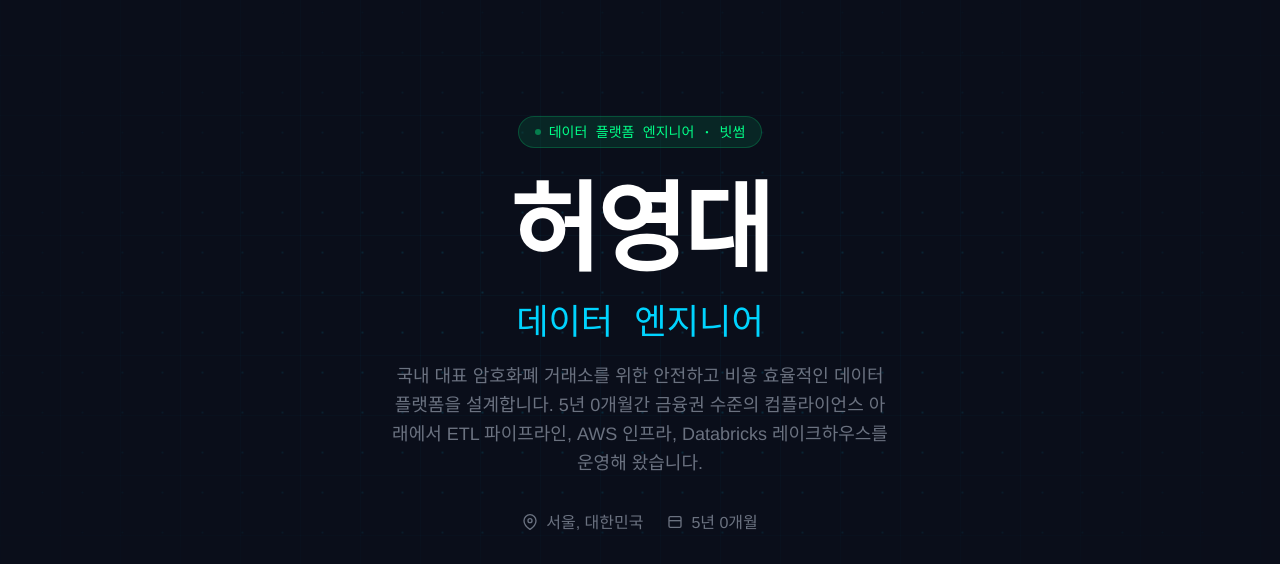
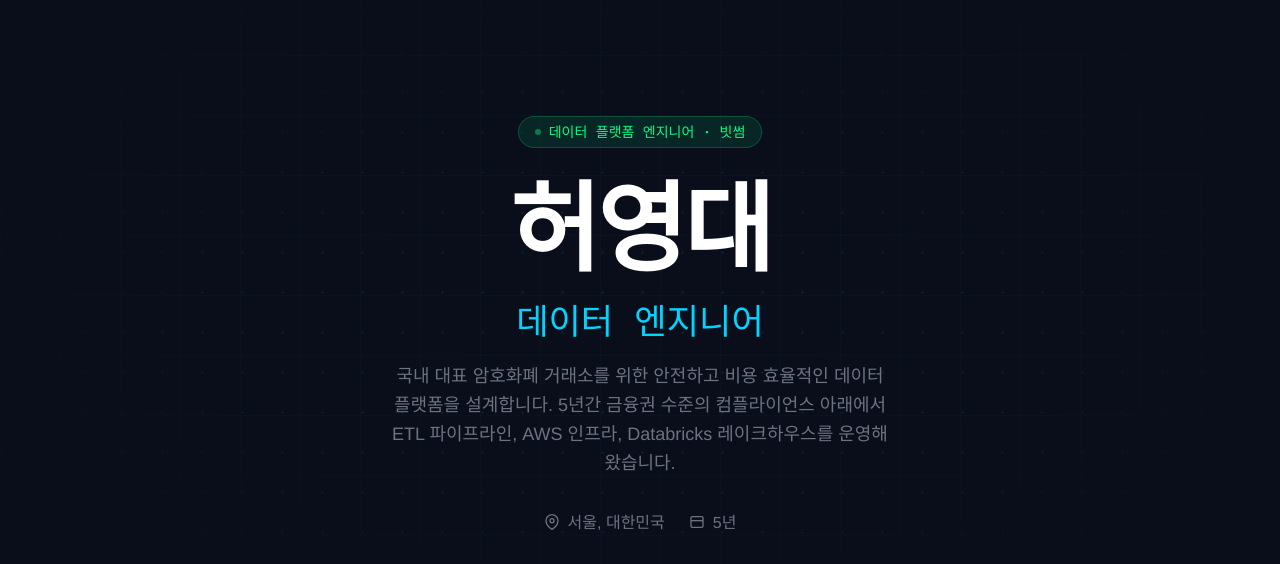
Before and after one commit to taylorheo/taylorheo.github.io, a plain HTML site: page index.html in a window 1280 px wide. Shown: the part 65-629 px from the top of the page. Drawn offline with Linux system fonts and the light colour scheme; a web font is replaced by a local one.

Commit message:
fix: hide '0 months' / '0개월' from tenure display when months=0
When the calculated tenure is N years 0 months, omit the months portion
entirely to avoid showing trailing '0 months' / '0개월'.

Examples:
  5년 0개월  →  5년
  5년 1개월  →  5년 1개월 (unchanged)
  5 years 0 months  →  5 years
  5 years 1 month  →  5 years 1 month (unchanged)

Bump i18n.js cache-bust to v=3.

```diff
--- a/i18n.js
+++ b/i18n.js
@@ -199,10 +199,13 @@
     if (now.getDate() < CAREER_START.getDate()) months -= 1;
     if (months < 0) { years -= 1; months += 12; }
     if (lang === 'en') {
-      return years + ' year' + (years === 1 ? '' : 's') + ' ' +
-             months + ' month' + (months === 1 ? '' : 's');
+      var yearStr = years + ' year' + (years === 1 ? '' : 's');
+      if (months === 0) return yearStr;
+      return yearStr + ' ' + months + ' month' + (months === 1 ? '' : 's');
     }
-    return years + '년 ' + months + '개월';
+    var koStr = years + '년';
+    if (months > 0) koStr += ' ' + months + '개월';
+    return koStr;
   }
 
   function resolveTenure(value, lang) {
--- a/index.html
+++ b/index.html
@@ -646,7 +646,7 @@
   </div>
 </footer>
 
-<script src="./i18n.js?v=2" defer></script>
+<script src="./i18n.js?v=3" defer></script>
 <script src="./app.js" defer></script>
 </body>
 </html>
```
